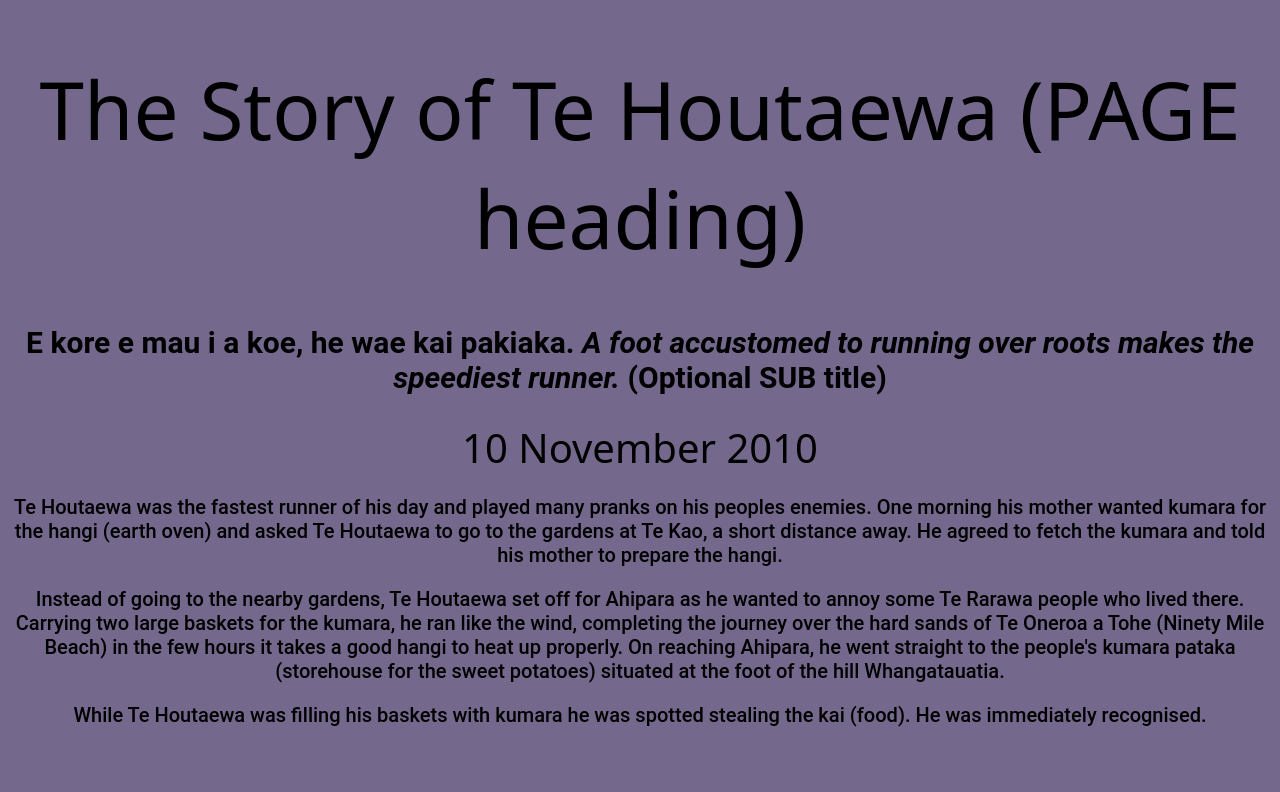
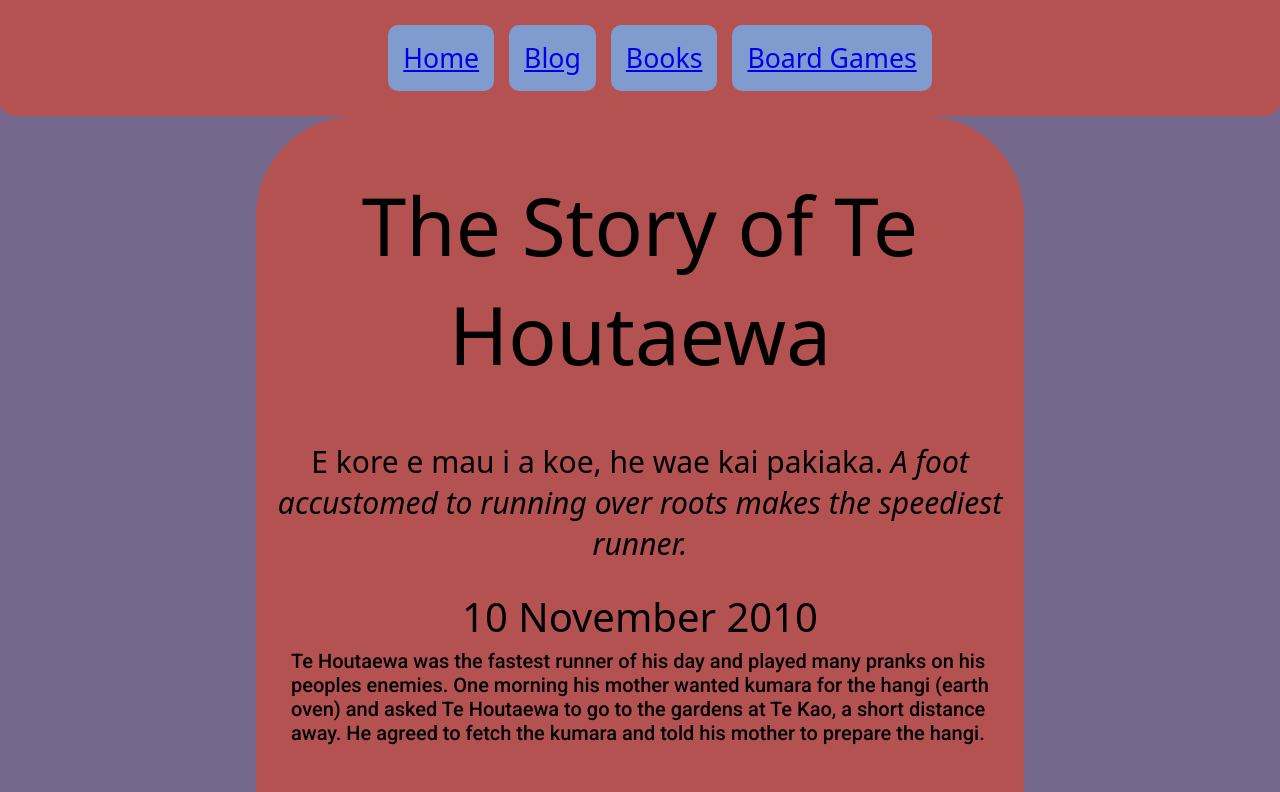
Before and after one commit to patrick-collins-2025/patrick-collins-2025.github.io, a plain HTML site: page blog/te-houtaewa-template.html in a window 1280 px wide. Shown: the top 792 px of the page. Drawn offline with Linux system fonts and the light colour scheme; a web font is replaced by a local one.

Commit message:
style te houtaewa

```diff
--- a/blog/te-houtaewa-template.html
+++ b/blog/te-houtaewa-template.html
@@ -4,40 +4,67 @@
     <title>Stories and Legends (PAGE title)</title>
     <meta charset="UTF-8" />
     <link href="../styles/main.css" rel="stylesheet" type="text/css" />
+    <link rel="preconnect" href="https://fonts.googleapis.com" />
+    <link rel="preconnect" href="https://fonts.gstatic.com" crossorigin />
+    <link
+      href="https://fonts.googleapis.com/css2?family=Germania+One&display=swap"
+      rel="stylesheet"
+    />
+    <link
+      href="https://fonts.googleapis.com/css2?family=Roboto:ital,wght@0,100..900;1,100..900&display=swap"
+      rel="stylesheet"
+    />
   </head>
 
   <body>
-    <h1>The Story of Te Houtaewa (PAGE heading)</h1>
-    <h2>
+    <header class="header-bar">
+      <ul>
+        <li class="header-link"><a href="../index.html">Home</a></li>
+        <li class="header-link"><a href="../index.html#blog-posts">Blog</a></li>
+        <li class="header-link"><a href="../index.html#book-recs">Books</a></li>
+        <li class="header-link">
+          <a href="../index.html#board-game-recs">Board Games</a>
+        </li>
+      </ul>
+    </header>
+
+    <div id="main-grid">
+      <div></div>
+      <div id="main-content">
+        <h1 class="title-font">The Story of Te Houtaewa</h1>
+        <h2 class="title-font">
           E kore e mau i a koe, he wae kai pakiaka.
           <em
-        >A foot accustomed to running over roots makes the speediest runner.</em
+            >A foot accustomed to running over roots makes the speediest
+            runner.</em
           >
-      (Optional SUB title)
         </h2>
-    <h3>10 November 2010</h3>
+        <h3 class="title-font">10 November 2010</h3>
 
-    <p>
-      Te Houtaewa was the fastest runner of his day and played many pranks on
-      his peoples enemies. One morning his mother wanted kumara for the hangi
-      (earth oven) and asked Te Houtaewa to go to the gardens at Te Kao, a short
-      distance away. He agreed to fetch the kumara and told his mother to
-      prepare the hangi.
+        <p class="main-content-paragraph">
+          Te Houtaewa was the fastest runner of his day and played many pranks
+          on his peoples enemies. One morning his mother wanted kumara for the
+          hangi (earth oven) and asked Te Houtaewa to go to the gardens at Te
+          Kao, a short distance away. He agreed to fetch the kumara and told his
+          mother to prepare the hangi.
         </p>
-    <p>
-      Instead of going to the nearby gardens, Te Houtaewa set off for Ahipara as
-      he wanted to annoy some Te Rarawa people who lived there. Carrying two
-      large baskets for the kumara, he ran like the wind, completing the journey
-      over the hard sands of Te Oneroa a Tohe (Ninety Mile Beach) in the few
-      hours it takes a good hangi to heat up properly. On reaching Ahipara, he
-      went straight to the people's kumara pataka (storehouse for the sweet
-      potatoes) situated at the foot of the hill Whangatauatia.
+        <p class="main-content-paragraph">
+          Instead of going to the nearby gardens, Te Houtaewa set off for
+          Ahipara as he wanted to annoy some Te Rarawa people who lived there.
+          Carrying two large baskets for the kumara, he ran like the wind,
+          completing the journey over the hard sands of Te Oneroa a Tohe (Ninety
+          Mile Beach) in the few hours it takes a good hangi to heat up
+          properly. On reaching Ahipara, he went straight to the people's kumara
+          pataka (storehouse for the sweet potatoes) situated at the foot of the
+          hill Whangatauatia.
         </p>
-    <p>
+        <p class="main-content-paragraph">
           While Te Houtaewa was filling his baskets with kumara he was spotted
           stealing the kai (food). He was immediately recognised.
         </p>
-
+      </div>
+    </div>
     <!-- this is a comment. -->
+    <footer></footer>
   </body>
 </html>
```
Lines whose indentation alone changed are shown as unchanged.
